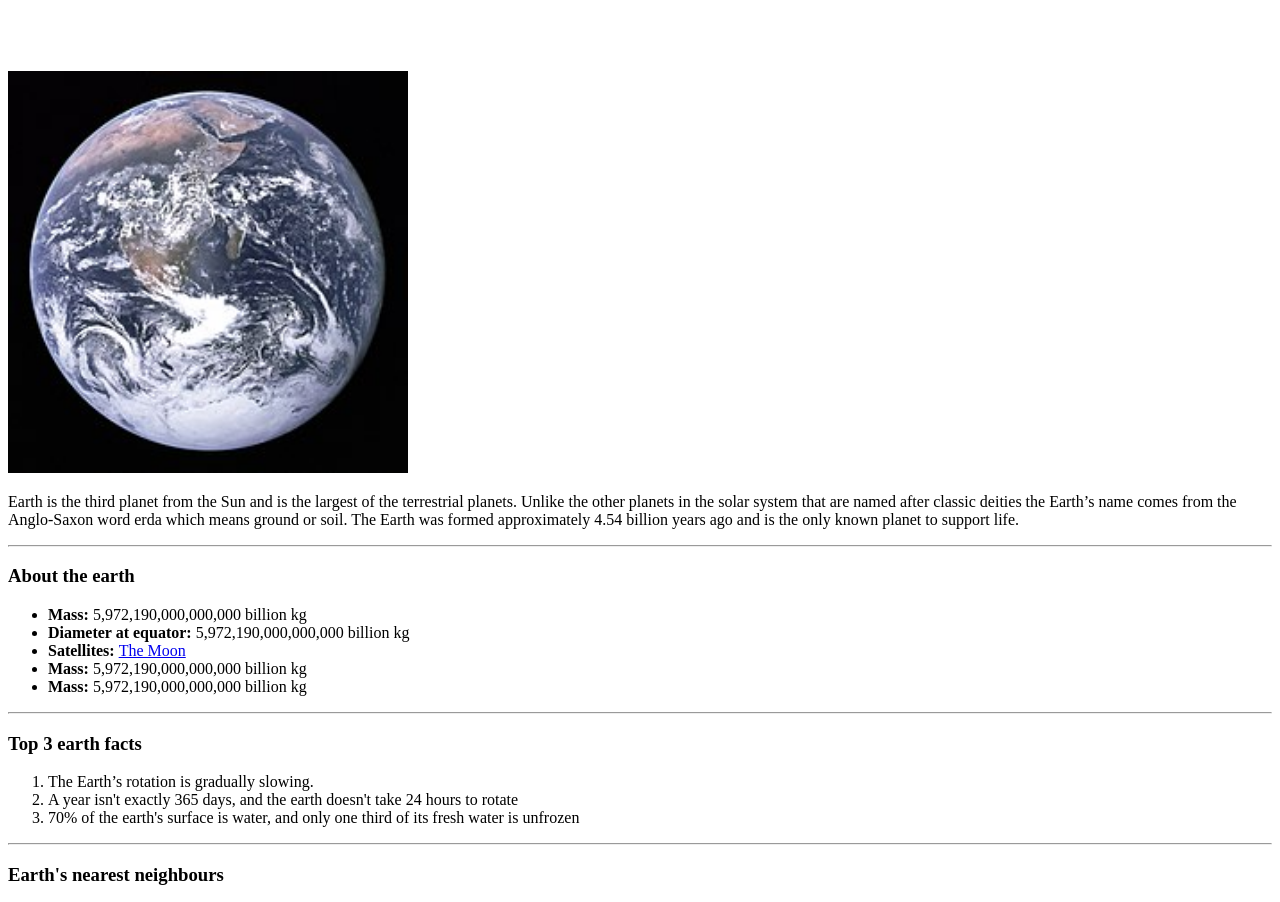
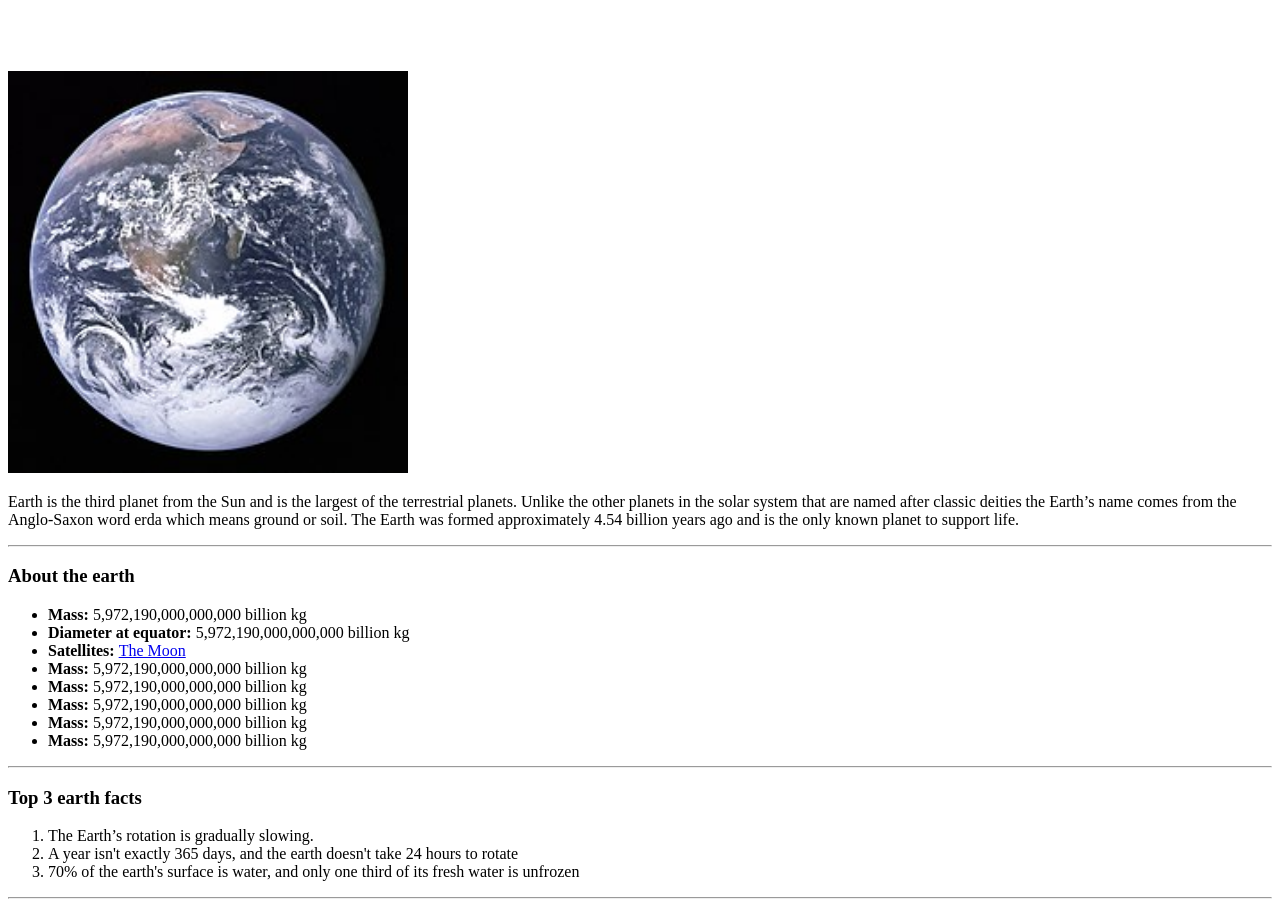
Before and after one commit to SrivenkateshKR/MyFirstGitTest, a plain HTML site: page Practice/Website/1.Html/MyFirstWebsite.html in a window 1280 px wide. Shown: the part 110-1012 px from the top of the page. Drawn offline with Linux system fonts and the light colour scheme.

Commit message:
Website updated

```diff
--- a/Practice/Website/1.Html/MyFirstWebsite.html
+++ b/Practice/Website/1.Html/MyFirstWebsite.html
@@ -35,6 +35,9 @@
         <li><strong>Satellites: </strong><a href="http://space-facts.com/themoon/">The Moon</a></li>
         <li><strong>Mass: </strong>5,972,190,000,000,000 billion kg</li>
         <li><strong>Mass: </strong>5,972,190,000,000,000 billion kg</li>
+        <li><strong>Mass: </strong>5,972,190,000,000,000 billion kg</li>
+        <li><strong>Mass: </strong>5,972,190,000,000,000 billion kg</li>
+        <li><strong>Mass: </strong>5,972,190,000,000,000 billion kg</li>
     </ul>
 
     <hr>
```
